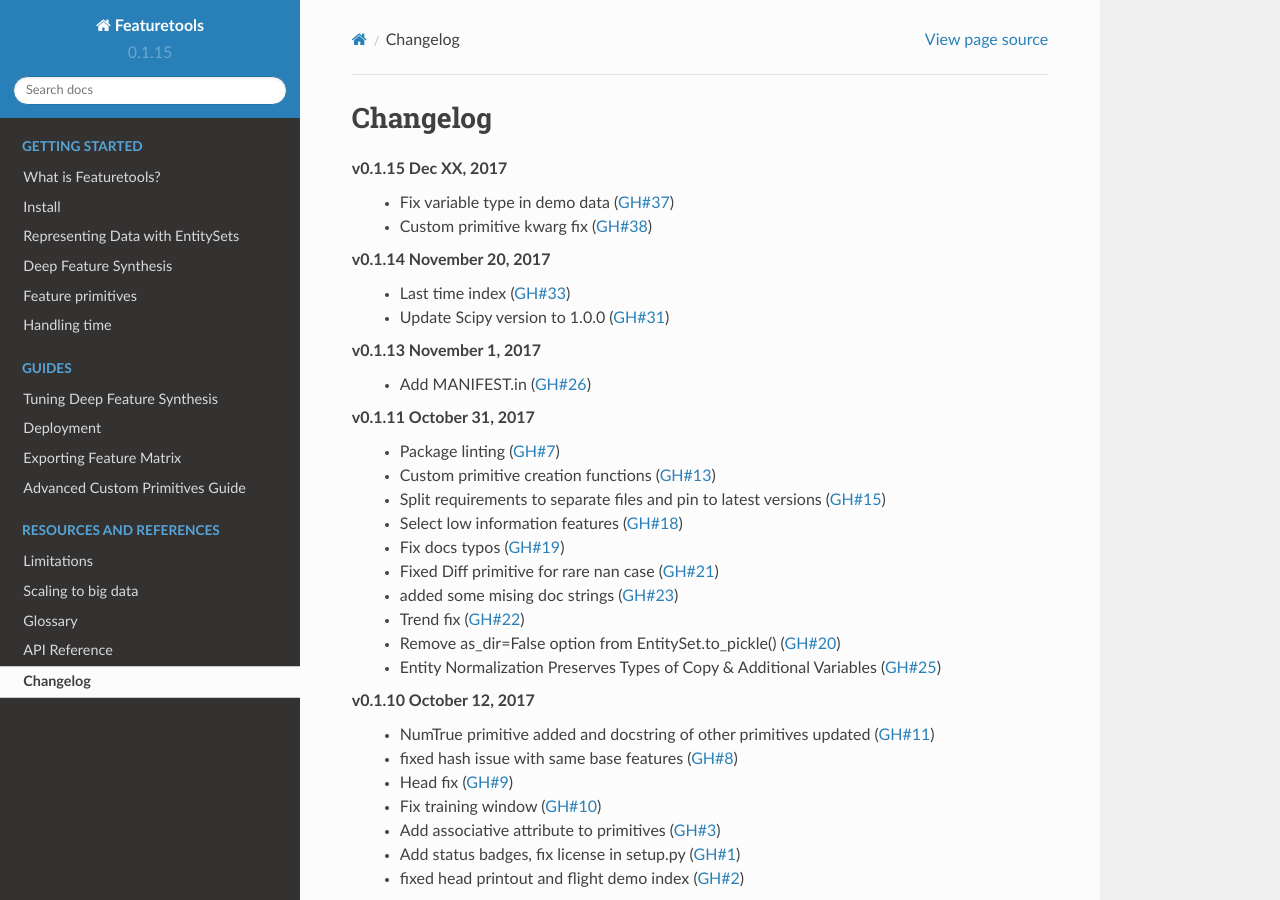
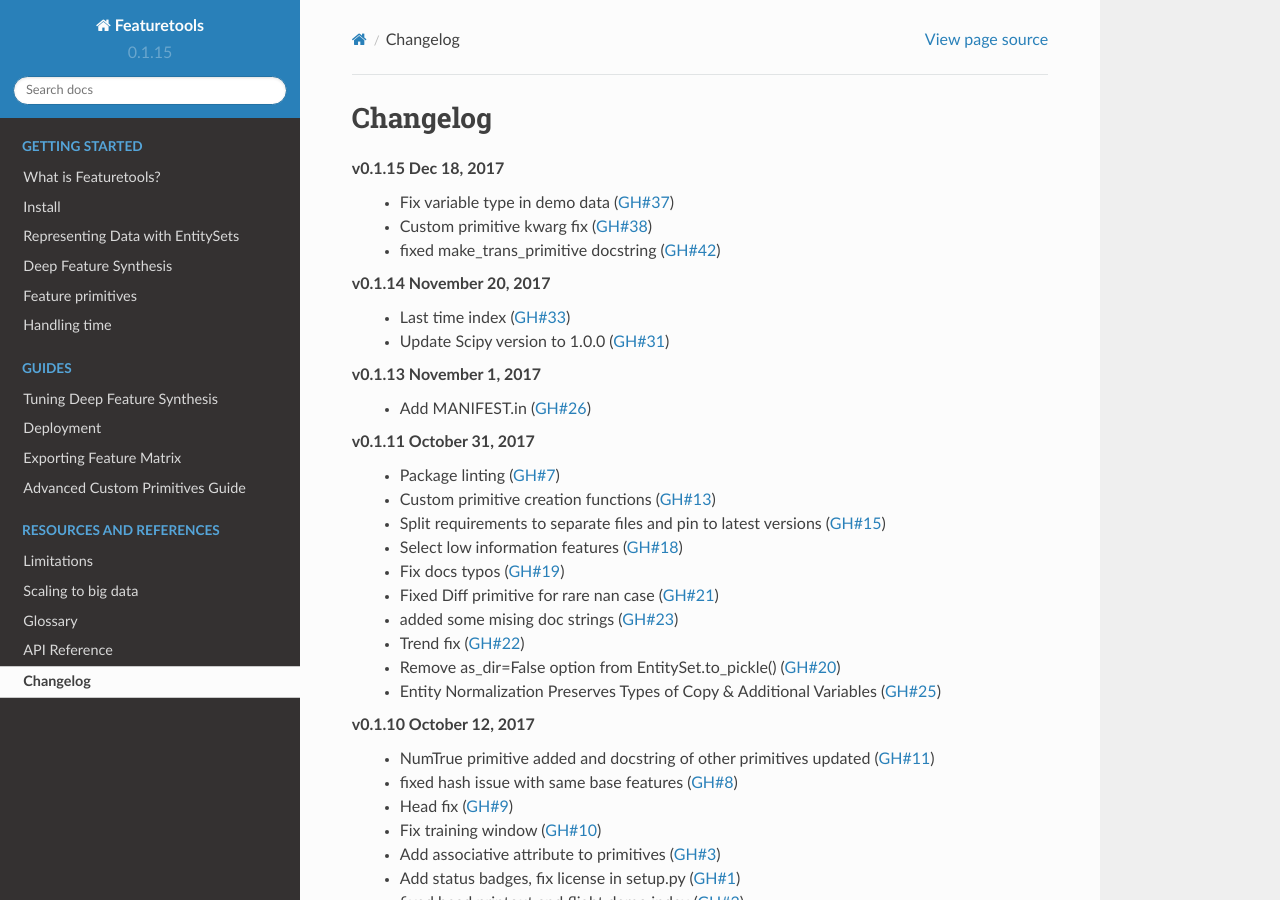
Before and after one commit to alteryx/featuretools, a Sphinx documentation site: the page built from docs/source/changelog.rst, in a window 1280 px wide and 900 px high. Built offline with Sphinx 7.4.7 and the Read the Docs theme 2.0.0, drawn with Linux system fonts in a browser that asks for light colours; comment, search, counter and statistics services are not loaded.

Commit message:
change log

```diff
--- a/docs/source/changelog.rst
+++ b/docs/source/changelog.rst
@@ -3,9 +3,10 @@
 Changelog
 ---------
 
-**v0.1.15** Dec XX, 2017
+**v0.1.15** Dec 18, 2017
     * Fix variable type in demo data (:pr:`37`)
     * Custom primitive kwarg fix (:pr:`38`)
+    * fixed make_trans_primitive docstring (:pr:`42`)
 
 **v0.1.14** November 20, 2017
     * Last time index (:pr:`33`)
```
